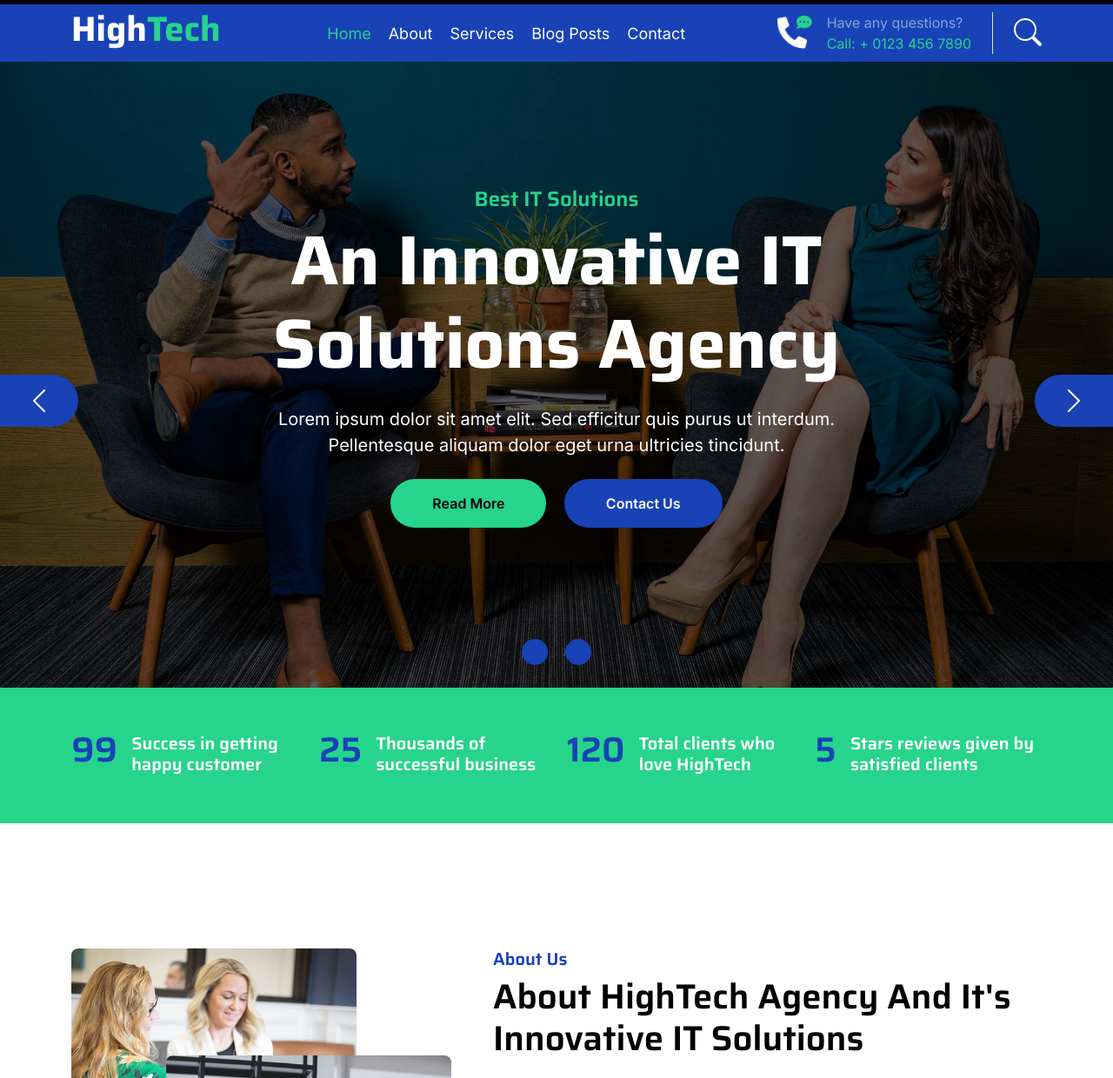
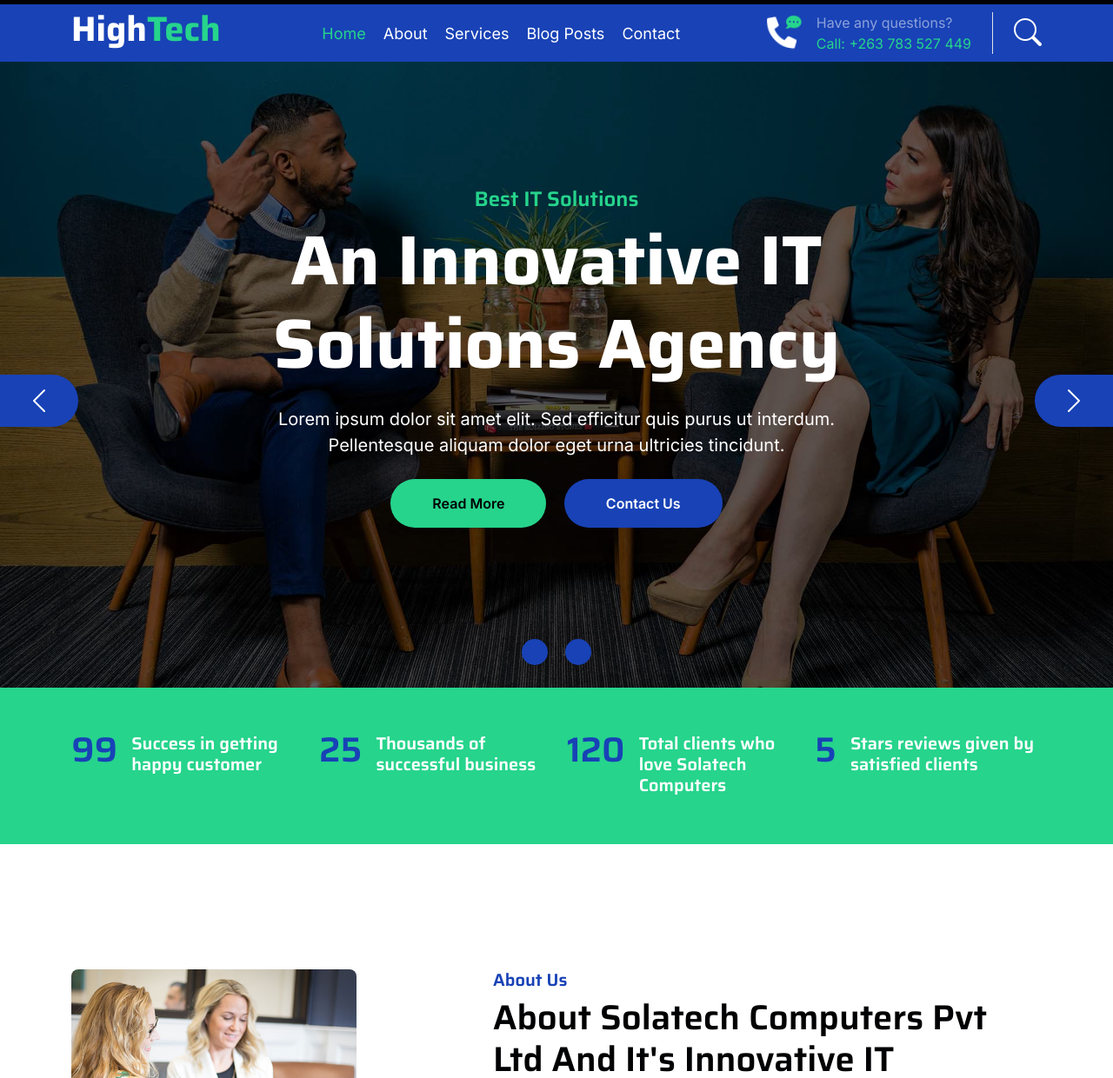
Before and after one commit to Munoe/lauthanTech1.com, a plain HTML site: page index.html in a window 1280 px wide. Shown: the part 43-1283 px from the top of the page at 87% size. Drawn offline with nearby package versions, Linux system fonts and the light colour scheme.

Commit message:
Update index.html

```diff
--- a/index.html
+++ b/index.html
@@ -3,7 +3,7 @@
 
     <head>
         <meta charset="utf-8">
-        <title>HighTech - IT Solutions Website Template</title>
+        <title>Solatech Computers Pvt Ltd - IT Solutions</title>
         <meta content="width=device-width, initial-scale=1.0" name="viewport">
         <meta content="" name="keywords">
         <meta content="" name="description">
@@ -84,7 +84,7 @@
                         </div>
                         <div class="d-flex flex-column pe-4 border-end">
                             <span class="text-white-50">Have any questions?</span>
-                            <span class="text-secondary">Call: + 0123 456 7890</span>
+                            <span class="text-secondary">Call: +263 783 527 449</span>
                         </div>
                         <div class="d-flex align-items-center justify-content-center ms-4 ">
                             <a href="#"><i class="bi bi-search text-white fa-2x"></i> </a>
@@ -160,7 +160,7 @@
                     <div class="col-lg-3 wow fadeIn" data-wow-delay=".5s">
                         <div class="d-flex counter">
                             <h1 class="me-3 text-primary counter-value">120</h1>
-                            <h5 class="text-white mt-1">Total clients who love HighTech</h5>
+                            <h5 class="text-white mt-1">Total clients who love Solatech Computers</h5>
                         </div>
                     </div>
                     <div class="col-lg-3 wow fadeIn" data-wow-delay=".7s">
@@ -189,7 +189,7 @@
                     </div>
                     <div class="col-lg-7 col-md-6 col-sm-12 wow fadeIn" data-wow-delay=".5s">
                         <h5 class="text-primary">About Us</h5>
-                        <h1 class="mb-4">About HighTech Agency And It's Innovative IT Solutions</h1>
+                        <h1 class="mb-4">About Solatech Computers Pvt Ltd And It's Innovative IT Solutions</h1>
                         <p>Lorem ipsum dolor sit amet, consectetur adipiscing elit. Sed efficitur quis purus ut interdum. Pellentesque aliquam dolor eget urna ultricies tincidunt. Nam volutpat libero sit amet leo cursus, ac viverra eros tristique. Morbi quis quam mi. Cras vel gravida eros. Proin scelerisque quam nec elementum viverra. Suspendisse viverra hendrerit diam in tempus. Etiam gravida justo nec erat vestibulum, et malesuada augue laoreet.</p>
                         <p class="mb-4">Pellentesque aliquam dolor eget urna ultricies tincidunt. Nam volutpat libero sit amet leo cursus, ac viverra eros tristique. Morbi quis quam mi. Cras vel gravida eros. Proin scelerisque quam nec elementum viverra. Suspendisse viverra hendrerit diam in tempus.</p>
                         <a href="" class="btn btn-secondary rounded-pill px-5 py-3 text-white">More Details</a>
@@ -546,4 +546,5 @@
         <script src="js/main.js"></script>
     </body>
 
+
 </html>
```
